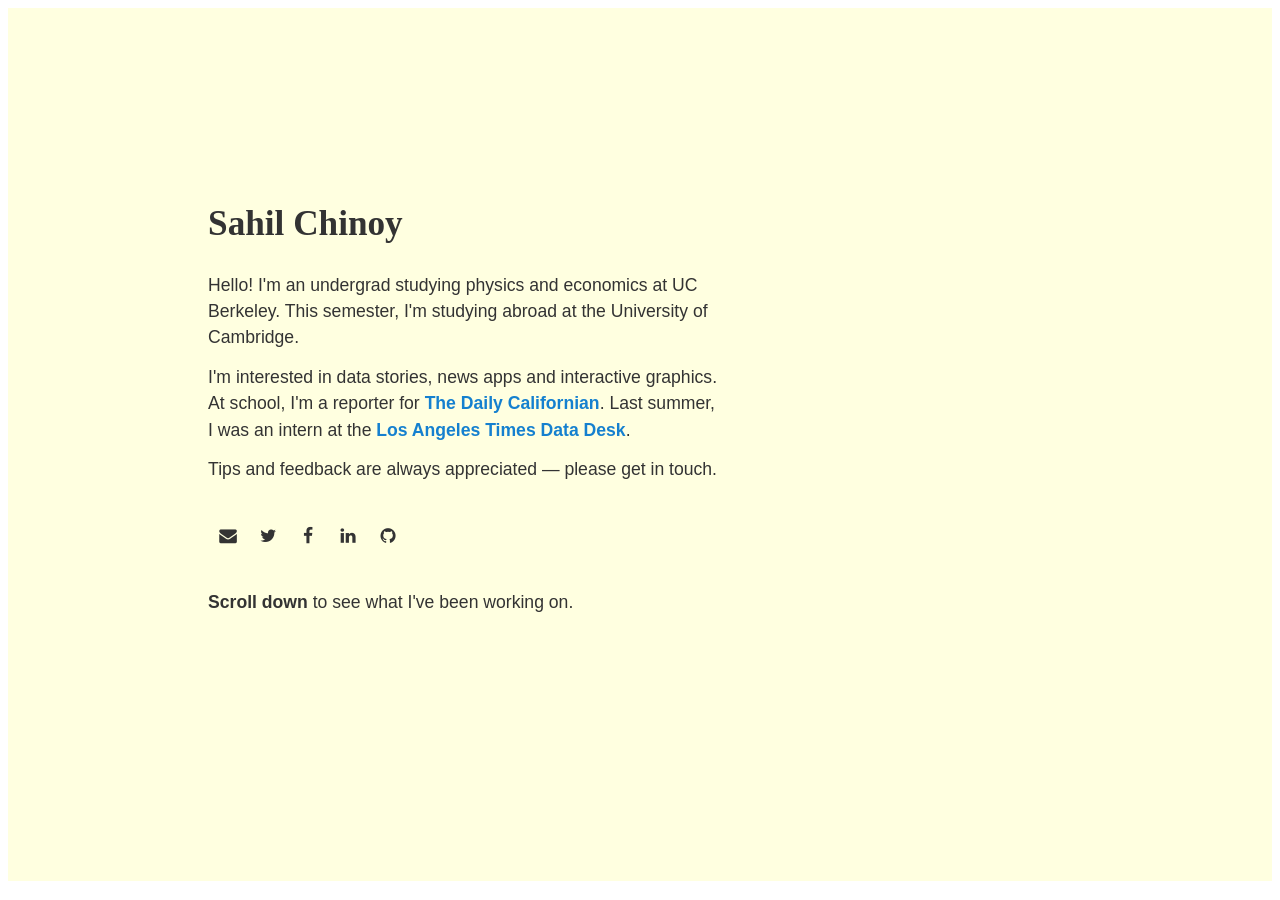
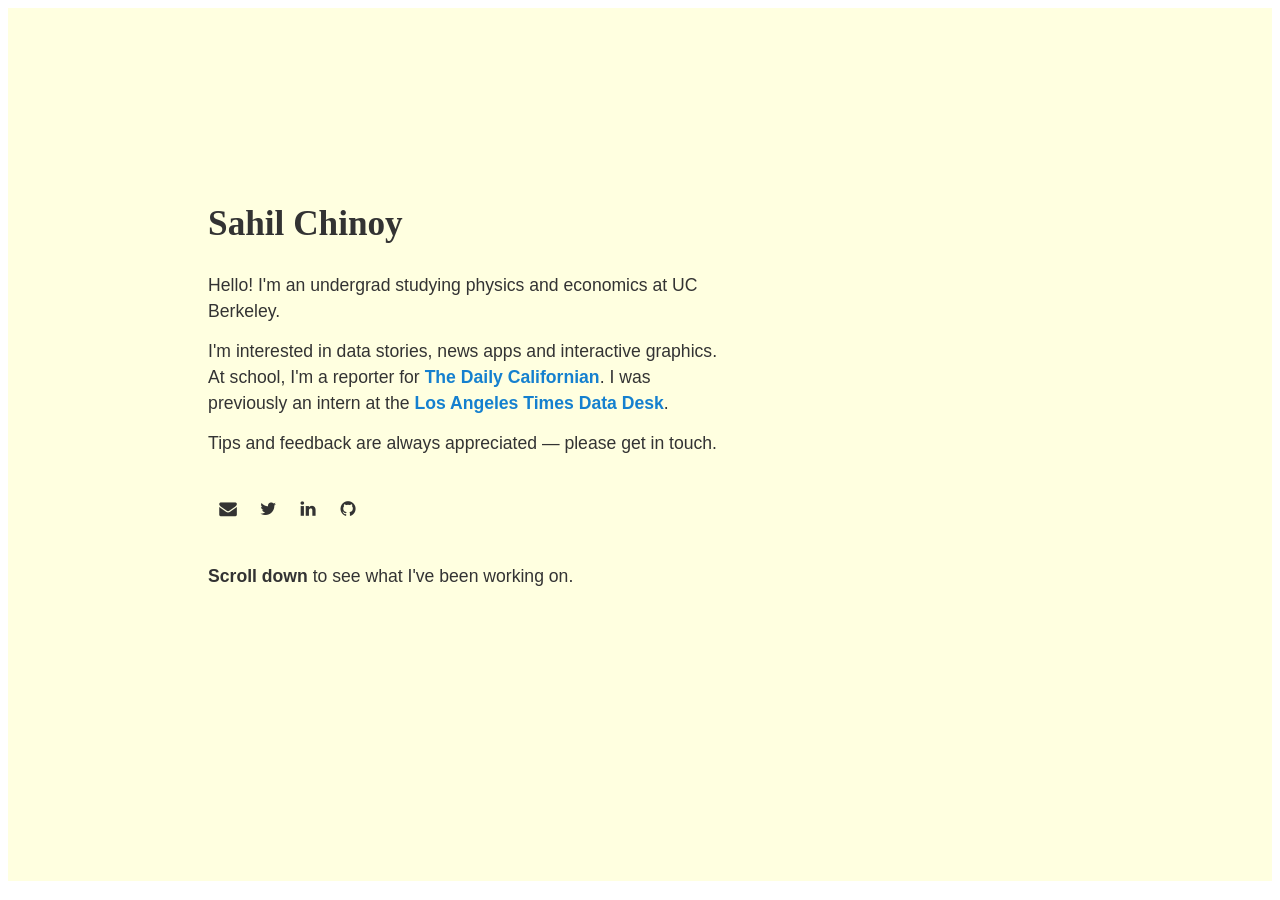
Before and after one commit to rehanchinoy/sahilchinoy.github.io, a Jekyll site: the page built from index.html, in a window 1280 px wide and 900 px high. Built offline with Jekyll 4.4.1, drawn with Linux system fonts in a browser that asks for light colours; nearby versions of some CDN libraries; some web fonts are replaced.

Commit message:
Back to Berkeley

```diff
--- a/index.html
+++ b/index.html
@@ -6,9 +6,10 @@ layout: default
   <div class="top-content">
     <h1>Sahil Chinoy</h1>
 
-    <p>Hello! I'm an undergrad studying physics and economics at UC Berkeley. This semester, I'm studying abroad at the University of Cambridge.</p>
+    <p>Hello! I'm an undergrad studying physics and economics at UC Berkeley.</p>
 
-    <p>I'm interested in data stories, news apps and interactive graphics. At school, I'm a reporter for <a href="http://www.dailycal.org/author/schinoy/">The Daily Californian</a>. Last summer, I was an intern at the <a href="http://www.latimes.com/local/datadesk/">Los Angeles Times Data Desk</a>.</p>
+    <p>I'm interested in data stories, news apps and interactive graphics. At school, I'm a reporter for <a href="http://www.dailycal.org/author/schinoy/">The Daily Californian</a>. I was previously an intern at the <a href="http://www.latimes.com/local/datadesk/">Los Angeles Times Data Desk</a>.</p>
+
     <p style="margin-bottom: 0;">Tips and feedback are always appreciated &mdash; please get in touch.</p>
 
     <div class="social">
@@ -20,11 +21,6 @@ layout: default
       <li>
         <a href="https://twitter.com/sahilchinoy" target="_blank">
         <i class="fa fa-twitter"></i>
-        </a>
-      </li>
-      <li>
-        <a href="https://www.facebook.com/profile.php?id=1458341840" target="_blank">
-        <i class="fa fa-facebook"></i>
         </a>
       </li>
       <li>
```
Also changed, not shown: README.md.
